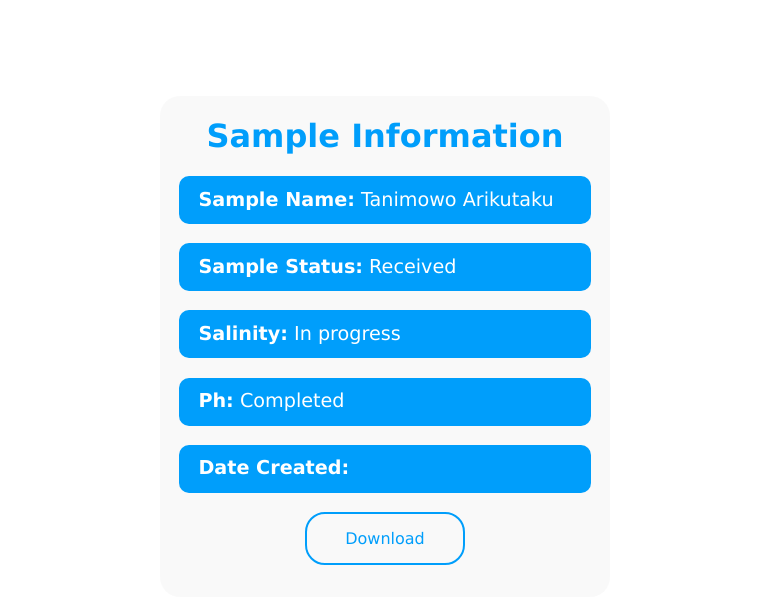
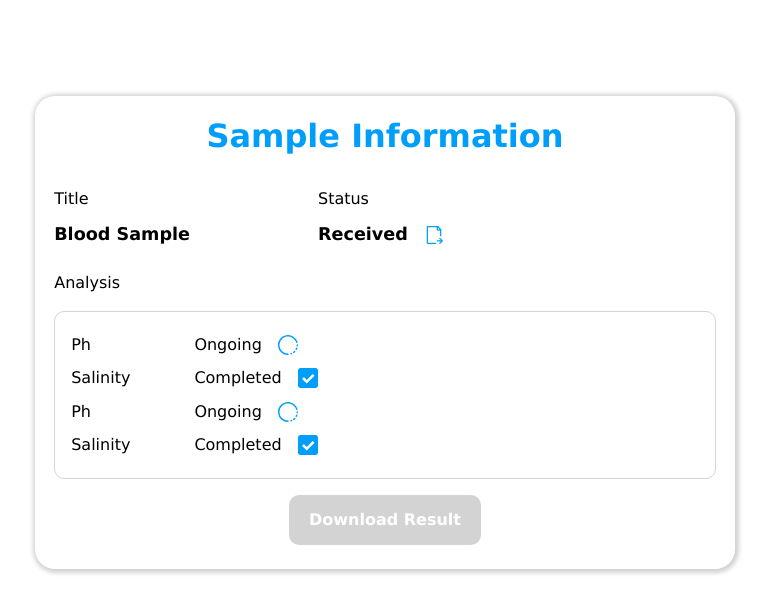
Before and after one commit to Involut6/eva-app, a Vue app: page /sample in a window 1280 px wide. Shown: the top 612 px of the page, without its empty margins (255-1026 px from the left). Built offline with nearby package versions, Linux system fonts and the light colour scheme.

Commit message:
last commit

```diff
--- a/src/views/SampleView.vue
+++ b/src/views/SampleView.vue
@@ -6,12 +6,79 @@
             Sample Information
         </header>
         <div class="content">
-            <p><span>Sample Name:</span> Tanimowo Arikutaku</p>
-            <p><span>Sample Status:</span> Received</p>
-            <p><span>Salinity:</span> In progress</p>
-            <p><span>Ph:</span> Completed</p>
-            <p><span>Date Created:</span></p>
-            <button>Download</button>
+
+            <div class="title-status">
+                <div class="title">
+                    <p>Title</p>
+                    <p class="receive">Blood Sample</p>
+                </div>
+
+                <div class="status">
+                    <p>Status</p>
+                    <div class="icons">
+                        <p class="receive">Received</p>
+                        <svg xmlns="http://www.w3.org/2000/svg" width="20" height="20" viewBox="0 0 24 24"><g fill="none" stroke="#009efb" stroke-linecap="round" stroke-linejoin="round" stroke-width="1.5"><path d="M20 13V5.749a.6.6 0 0 0-.176-.425l-3.148-3.148A.6.6 0 0 0 16.252 2H4.6a.6.6 0 0 0-.6.6v18.8a.6.6 0 0 0 .6.6H14"/><path d="M16 2v3.4a.6.6 0 0 0 .6.6H20m-4 13h6m0 0l-3-3m3 3l-3 3"/></g></svg>
+                    </div>
+
+                    <!-- <div class="icons">
+                        <p class="receive">Method Validation</p>
+                        <svg xmlns="http://www.w3.org/2000/svg" width="20" height="20" viewBox="0 0 48 48"><g fill="none" stroke="#009efb" stroke-linecap="round" stroke-linejoin="round" stroke-width="4"><path d="M42 20V39C42 40.6569 40.6569 42 39 42H9C7.34315 42 6 40.6569 6 39V9C6 7.34315 7.34315 6 9 6H30"/><path d="M16 20L26 28L41 7"/></g></svg>
+                    </div> -->
+
+                    <!-- <div class="icons">
+                        <p class="receive">Analysis in Progress</p>
+                        <svg xmlns="http://www.w3.org/2000/svg" width="20" height="20" viewBox="0 0 14 14"><g fill="none" stroke="#009efb" stroke-linecap="round" stroke-linejoin="round"><path d="M7 13.5a6.5 6.5 0 1 1 6.21-8.41M13.5 7v.5"/><path stroke-dasharray=".889 1.778" d="M13.11 9.23a6.51 6.51 0 0 1-2.79 3.36"/><path d="m9.53 13l-.47.18"/></g></svg>
+                    </div> -->
+
+                    <!-- <div class="icons">
+                        <p class="receive">Analysis Completed </p>
+                        <svg xmlns="http://www.w3.org/2000/svg" width="20" height="20" viewBox="0 0 16 16"><path fill="#009efb" d="M14 0H2C.9 0 0 .9 0 2v12c0 1.1.9 2 2 2h12c1.1 0 2-.9 2-2V2c0-1.1-.9-2-2-2zM7 12.414L3.293 8.707l1.414-1.414L7 9.586l4.793-4.793l1.414 1.414L7 12.414z"/></svg>
+                    </div> -->
+
+                    <!-- <div class="icons">
+                        <p class="receive">QA/ QC Ongoing</p>
+                        <svg xmlns="http://www.w3.org/2000/svg" width="20" height="20" viewBox="0 0 14 14"><g fill="none" stroke="#009efb" stroke-linecap="round" stroke-linejoin="round"><path d="M7 13.5a6.5 6.5 0 1 1 6.21-8.41M13.5 7v.5"/><path stroke-dasharray=".889 1.778" d="M13.11 9.23a6.51 6.51 0 0 1-2.79 3.36"/><path d="m9.53 13l-.47.18"/></g></svg>
+                    </div> -->
+
+                    <!-- <div class="icons">
+                        <p class="receive">QA/ QC Completed</p>
+                        <svg xmlns="http://www.w3.org/2000/svg" width="20" height="20" viewBox="0 0 16 16"><path fill="#009efb" d="M14 0H2C.9 0 0 .9 0 2v12c0 1.1.9 2 2 2h12c1.1 0 2-.9 2-2V2c0-1.1-.9-2-2-2zM7 12.414L3.293 8.707l1.414-1.414L7 9.586l4.793-4.793l1.414 1.414L7 12.414z"/></svg>
+                    </div> -->
+                </div>
+            </div>
+
+            <p>Analysis</p>
+            <div class="title-status-1">
+
+                <div class="title-statuses">
+                    <div class="title">
+                        <p>Ph</p>
+                        <p>Salinity</p>
+                        <p>Ph</p>
+                        <p>Salinity</p>
+                    </div>
+
+                    <div class="status">
+                        <div class="icons">
+                        <p>Ongoing</p>
+                        <svg xmlns="http://www.w3.org/2000/svg" width="20" height="20" viewBox="0 0 14 14"><g fill="none" stroke="#009efb" stroke-linecap="round" stroke-linejoin="round"><path d="M7 13.5a6.5 6.5 0 1 1 6.21-8.41M13.5 7v.5"/><path stroke-dasharray=".889 1.778" d="M13.11 9.23a6.51 6.51 0 0 1-2.79 3.36"/><path d="m9.53 13l-.47.18"/></g></svg>
+                        </div>
+                        <div class="icons">
+                        <p>Completed</p>
+                        <svg xmlns="http://www.w3.org/2000/svg" width="20" height="20" viewBox="0 0 16 16"><path fill="#009efb" d="M14 0H2C.9 0 0 .9 0 2v12c0 1.1.9 2 2 2h12c1.1 0 2-.9 2-2V2c0-1.1-.9-2-2-2zM7 12.414L3.293 8.707l1.414-1.414L7 9.586l4.793-4.793l1.414 1.414L7 12.414z"/></svg>
+                        </div>
+                        <div class="icons">
+                        <p>Ongoing</p>
+                        <svg xmlns="http://www.w3.org/2000/svg" width="20" height="20" viewBox="0 0 14 14"><g fill="none" stroke="#009efb" stroke-linecap="round" stroke-linejoin="round"><path d="M7 13.5a6.5 6.5 0 1 1 6.21-8.41M13.5 7v.5"/><path stroke-dasharray=".889 1.778" d="M13.11 9.23a6.51 6.51 0 0 1-2.79 3.36"/><path d="m9.53 13l-.47.18"/></g></svg>
+                        </div>
+                        <div class="icons">
+                        <p>Completed</p>
+                        <svg xmlns="http://www.w3.org/2000/svg" width="20" height="20" viewBox="0 0 16 16"><path fill="#009efb" d="M14 0H2C.9 0 0 .9 0 2v12c0 1.1.9 2 2 2h12c1.1 0 2-.9 2-2V2c0-1.1-.9-2-2-2zM7 12.414L3.293 8.707l1.414-1.414L7 9.586l4.793-4.793l1.414 1.414L7 12.414z"/></svg>
+                        </div>
+                    </div>
+                </div>
+            </div>
+            <button>Download Result</button>
         </div>
 
     </div>
@@ -24,14 +91,72 @@
    padding: 0;
    box-sizing: border-box;
 
+
+}
+
+body {
+    color: darkgray;
+}
+
+.hide {
+    display: none;
+}
+
+input {
+    padding: 0.5em 2em;
+    border-radius: 10px;
+    border: 1px solid lightgray;
+}
+
+.title-status  {
+    display: flex;
+    align-items: center;
+    gap: 8em;
+    padding: 1em 0;
+}
+
+.title-statuses {
+    display: flex;
+    gap: 4em;
+    padding: 1em 0;
+}
+
+.title-statuses p {
+    padding: 0.3em 0;
+    /* margin: 1em 0 0 1em; */
+}
+
+.icons {
+    display: flex;
+    align-items: center;
+    gap: 1em;
+}
+
+.title-status p {
+    padding: 0.2em 0;
+}
+
+.receive {
+    font-weight: bold;
+    font-size: 1.1em;
+    margin: 0.2em 0;
+}
+
+.title-status-1 {
+    border: 1px solid lightgray;
+    padding: 0 1em;
+    border-radius: 10px;
+    margin: 1em 0;
 }
 .container {
-    background-color: rgba(211, 211, 211, 0.137);
-    width: 450px;
+    /* icones */
+    box-shadow: 1px 1px 4px 3px lightgray;
+    width: 700px;
     border-radius: 20px;
     margin: 6rem auto;
     font-family: 'Lucida Sans', 'Lucida Sans Regular', 'Lucida Grande', 'Lucida Sans Unicode', Geneva, Verdana, sans-serif;
     padding: 1em 1.2em;
+    /* color: red; */
 }
 
 header {
@@ -42,15 +167,11 @@ header {
 }
 
 .content {
-    padding: 1em 0;
+    padding: 0.5em 0;
 }
 
 .content p {
-    padding: 0.5em 1em;
-    font-size: 1.2em;
-    background-color: #009efb;
-    color: white;
-    margin-bottom: 1em;
+    color: black;
     border-radius: 10px;
 }
 
@@ -60,18 +181,20 @@ span {
 
 button {
     padding: 0.8em;
-    border: 2px solid #009efb;
-    color: #009efb;
-    width: 10em;
-    border-radius: 20px;
-    margin: auto;
+    /* border: 2px solid #009efb; */
+    background-color: lightgray;
+    color: white;
+    width: 12em;
+    border-radius: 10px;
+    margin: 1em auto 0;
     display: flex;
     justify-content: center;
+    font-weight: 600;
 }
 
 button:hover {
-    background-color: #009efb;
-    color: white;
+    /* background-color: #009efb; */
+    /* color: white; */
     font-weight: bold;
 }
 
```
